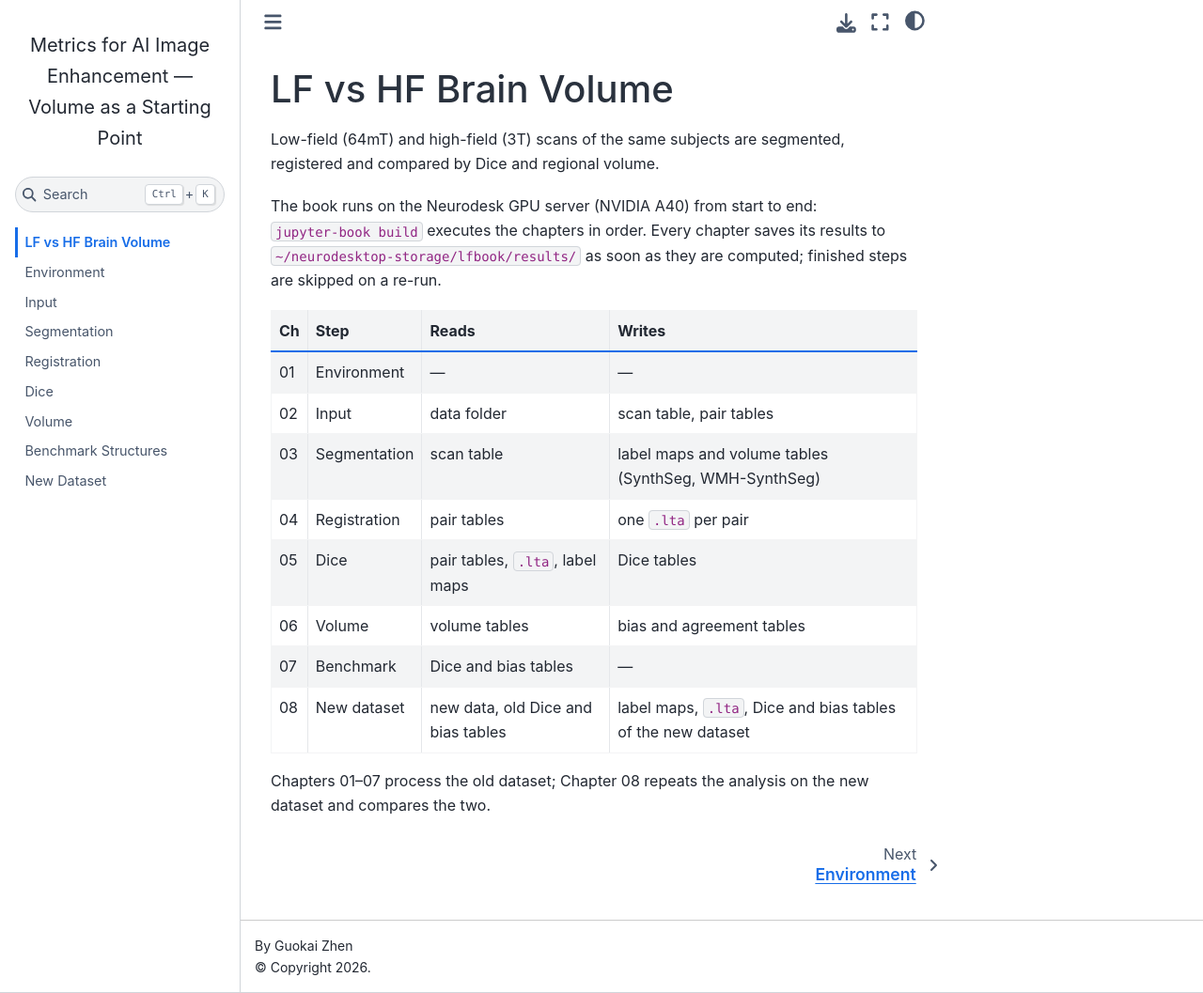
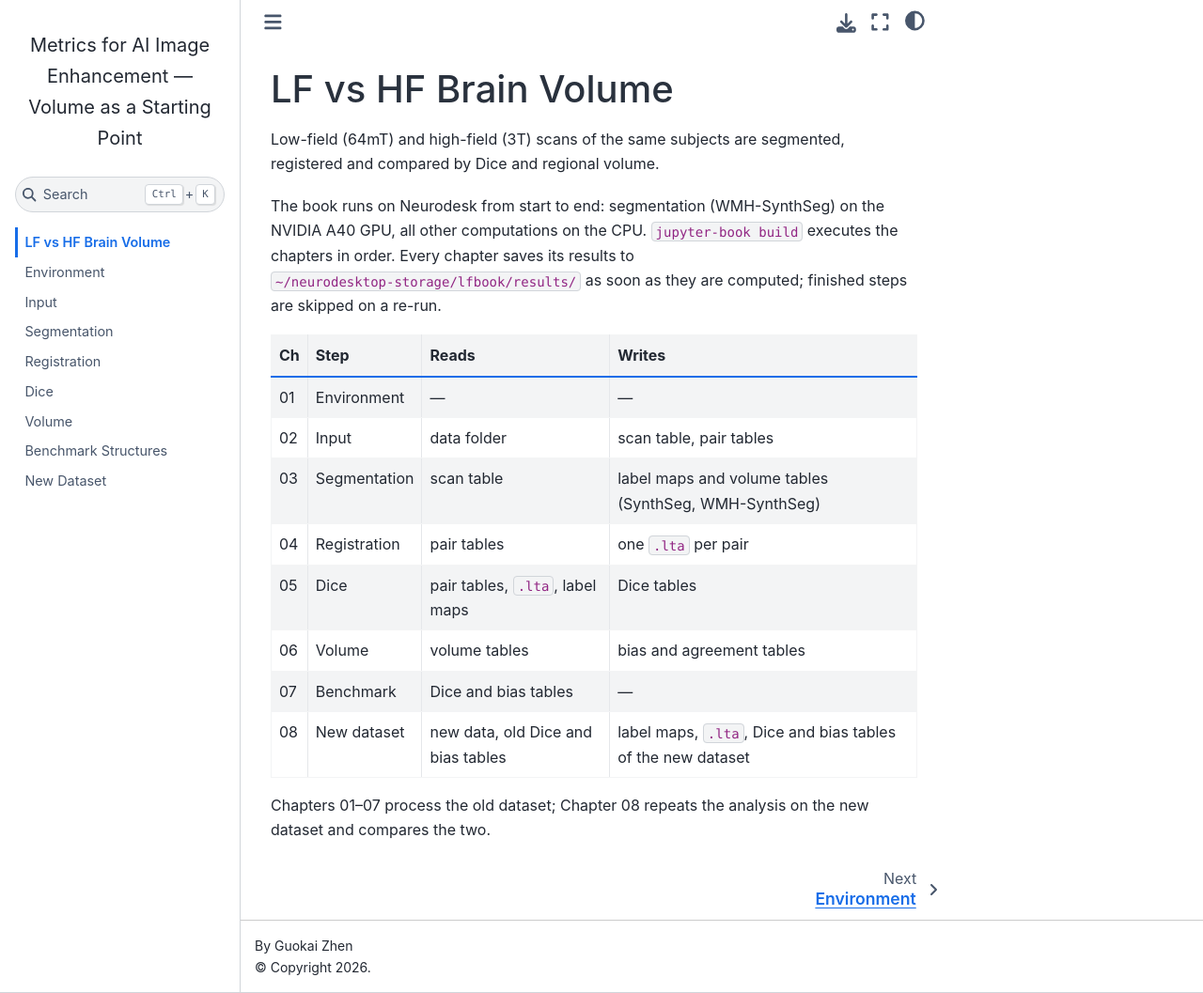
Before and after one commit to Zane-133/new-jupyterbook, a Jupyter Book: the page built from 00_intro.md, in a window 1280 px wide and 1057 px high. Shown: the whole window at 94% size. Built offline with Jupyter Book 1.0.4 settings and Sphinx 7.4.7 and the Sphinx Book theme 1.1.4, drawn with Linux system fonts in a browser that asks for light colours.

Commit message:
README, 00, 01: segmentation on the A40 GPU, other computations on the CPU
Co-Authored-By: Claude Opus 5.5 <noreply@anthropic.com>

```diff
--- a/00_intro.md
+++ b/00_intro.md
@@ -15,8 +15,8 @@ kernelspec:
 Low-field (64mT) and high-field (3T) scans of the same subjects are segmented, registered and
 compared by Dice and regional volume.
 
-The book runs on the Neurodesk GPU server (NVIDIA A40) from start to end: `jupyter-book build`
-executes the chapters in order. Every chapter saves its results to
+The book runs on Neurodesk from start to end: segmentation (WMH-SynthSeg) on the NVIDIA A40
+GPU, all other computations on the CPU. `jupyter-book build` executes the chapters in order. Every chapter saves its results to
 `~/neurodesktop-storage/lfbook/results/` as soon as they are computed; finished steps are skipped
 on a re-run.
 
```
Also changed, not shown: 01_environment.md (+3 -1 lines), README.md (+1 -1 lines), 00_intro.ipynb, 01_environment.ipynb.
